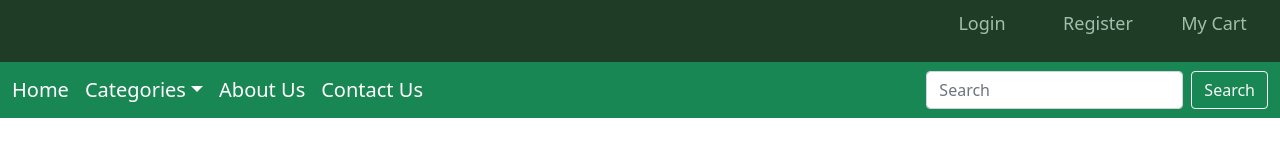
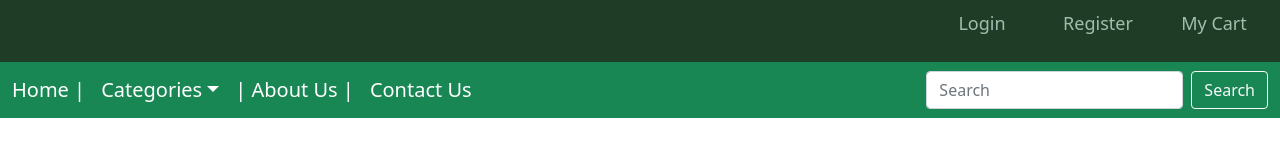
Before and after one commit to Maryam-Yumna/Tea-Store-Management-System, a React (Create React App) app in the folder frontend/: page / in a window 1280 px wide. Shown: the part 488-648 px from the top of the page. Built offline with nearby package versions, Linux system fonts and the light colour scheme; no server answers; a small style sheet from the web is missing.

Commit message:
Nav bar changes commit

```diff
--- a/frontend/src/App.js
+++ b/frontend/src/App.js
@@ -5,6 +5,10 @@ import adminHome from './components/adminHome'
 import Home from "./components/Home/Home";
 import Navbar from "./components/nav bar/Navbar";
 import Cart from "./components/ShoppingCart/Cart";
+import CartReport from "./components/ShoppingCart/CartReport";
+import GivenDateReport from "./components/ShoppingCart/Reports/GivenDateReport";
+import GivenMonthReport from "./components/ShoppingCart/Reports/GivenMonthReport";
+import HighestAmountReport from "./components/ShoppingCart/Reports/HighestAmountReport";
 import Header from "./components/header/Header";
 import Footer from "./components/footer/Footer";
 import DetailProduct from "./components/DetailProduct/DetailProduct";
@@ -27,10 +31,14 @@ class App extends Component {
               <Header/>
               <Navbar/>
               <Switch>
-                  <Route path="/" exact component={Home}/>
-                  <Route path="/cart" exact component={Cart}/>
-                  <Route path="/products" exact component={AddProductForm}/>
-                  <Route path="/products/:productId" exact component={DetailProduct}/>
+                  <Route path = "/" exact component={Home}/>
+                  <Route path = "/cart" exact component={Cart}/>
+                  <Route path = "/cartReport" exact component={CartReport}></Route>//Admin Side
+                  <Route path = "/cartReport-1" exact component={GivenDateReport}></Route>//Admin Side
+                  <Route path = "/cartReport-2" exact component={GivenMonthReport}></Route>//Admin Side
+                  <Route path = "/cartReport-3" exact component={HighestAmountReport}></Route>//Admin Side
+                  <Route path = "/products" exact component={AddProductForm}/>
+                  <Route path = "/products/:productId" exact component={DetailProduct}/>
                   <Route path = "/adminHome" component = {adminHome}></Route>
                   <Route path = "/addProducts" component = {AddProducts}></Route>
                   <Route path = "/allOrders" component = {AdminOrders}></Route>
--- a/frontend/src/components/nav bar/Navbar.jsx
+++ b/frontend/src/components/nav bar/Navbar.jsx
@@ -4,7 +4,7 @@ import {Link} from 'react-router-dom';
 function Navbar(){
     return <nav className="navbar navbar-expand-lg navbar-dark bg-success bg-opacity-75">
              <div className="container-fluid">
-               <Link className="navbar-brand " to="/" >Home</Link>
+               <Link className="navbar-brand " to="/" >Home  |</Link>
                <button className="navbar-toggler" type="button" data-bs-toggle="collapse" data-bs-target="#navbarTogglerDemo02" aria-controls="navbarTogglerDemo02" aria-expanded="false" aria-label="Toggle navigation">
                  <span className="navbar-toggler-icon"></span>
                </button>
@@ -24,7 +24,7 @@ function Navbar(){
                     {/*About Us*/}
                    <li  className="nav-item">
                       <Link className="navbar-brand " aria-current="page" to="/">
-                        About Us
+                        |  About Us  |
                       </Link>
                    </li>
                    {/*Contact Us*/}
```
